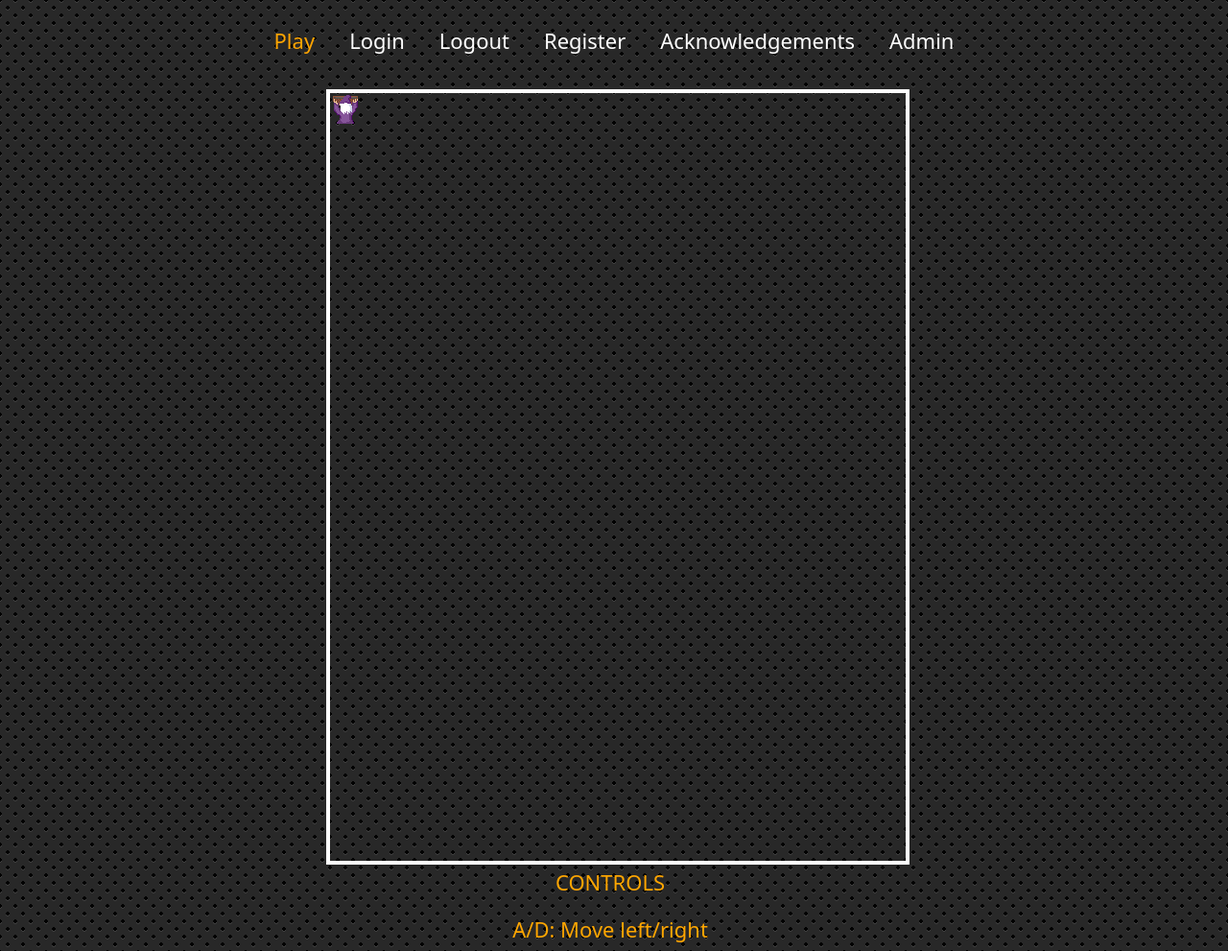
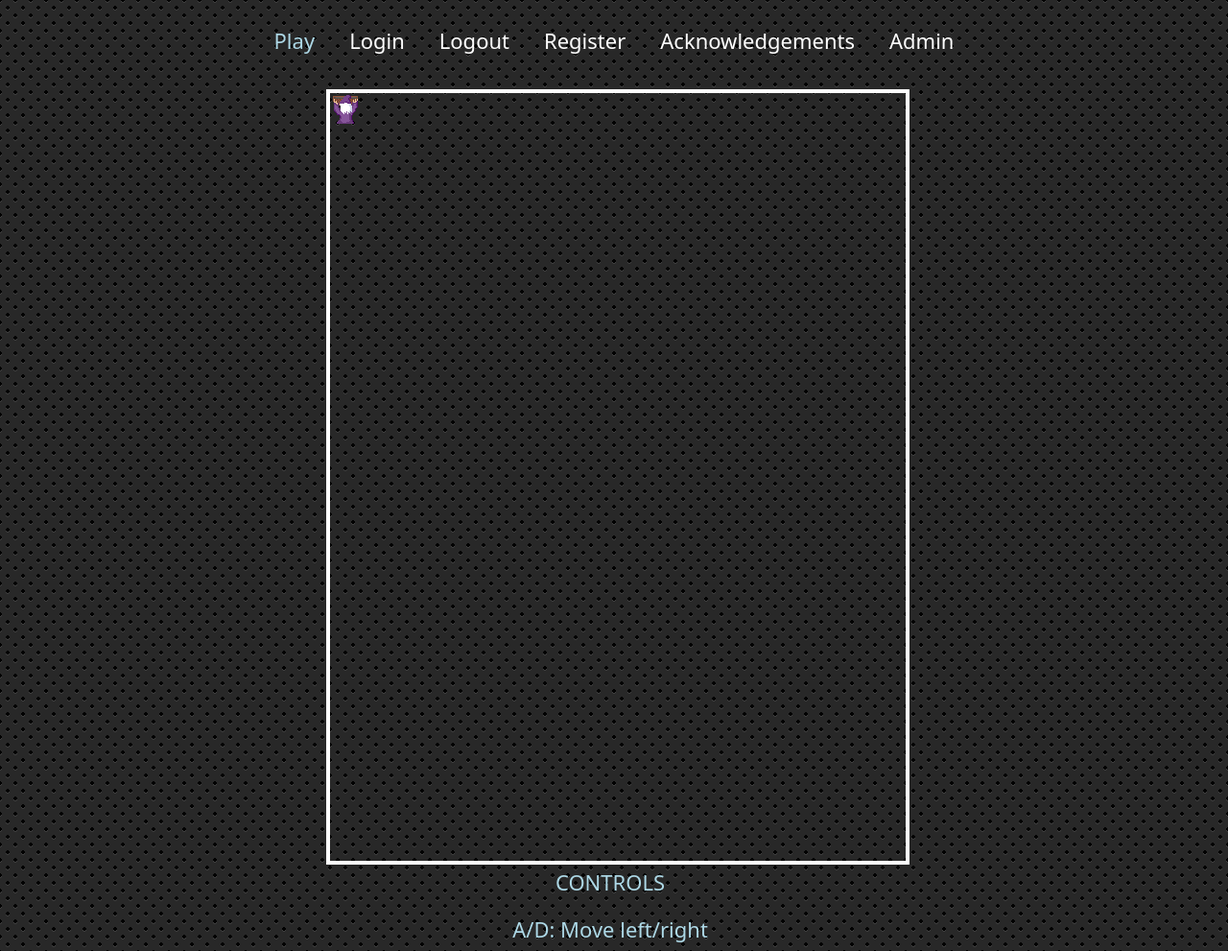
Before and after one commit to fahris-n/potion-pile-up, a Flask app: page / in a window 1280 px wide. Shown: the whole page at 96% size. Run offline with Flask 3, Linux system fonts and the light colour scheme; the visitor is signed in with stand-in values (Sample User, id 1).

Commit message:
Changed font colors to light blue

```diff
--- a/backend/static/style.css
+++ b/backend/static/style.css
@@ -9,12 +9,12 @@
 
 .nav-link.orange {
     font-size: 22px;
-    color: orange;
+    color: #add8e6;;
 }
 
 .navbar-toggler {
     color: white;
-    background-color: orange;
+    background-color: #add8e6;;
 }
 
 .bg {
@@ -36,7 +36,7 @@
 }
 
 .login-text {
-    color: orange;
+    color: #add8e6;;
     font-size: 28px;
     text-align: center;
     padding-top: 100px;
@@ -95,7 +95,7 @@
     left: calc(70% + 10px);
     text-align: center;
     font-size: 22px;
-    color: rgb(255, 166, 0);
+    color: #add8e6;;
     padding-top: 8px;
 }
 
```
